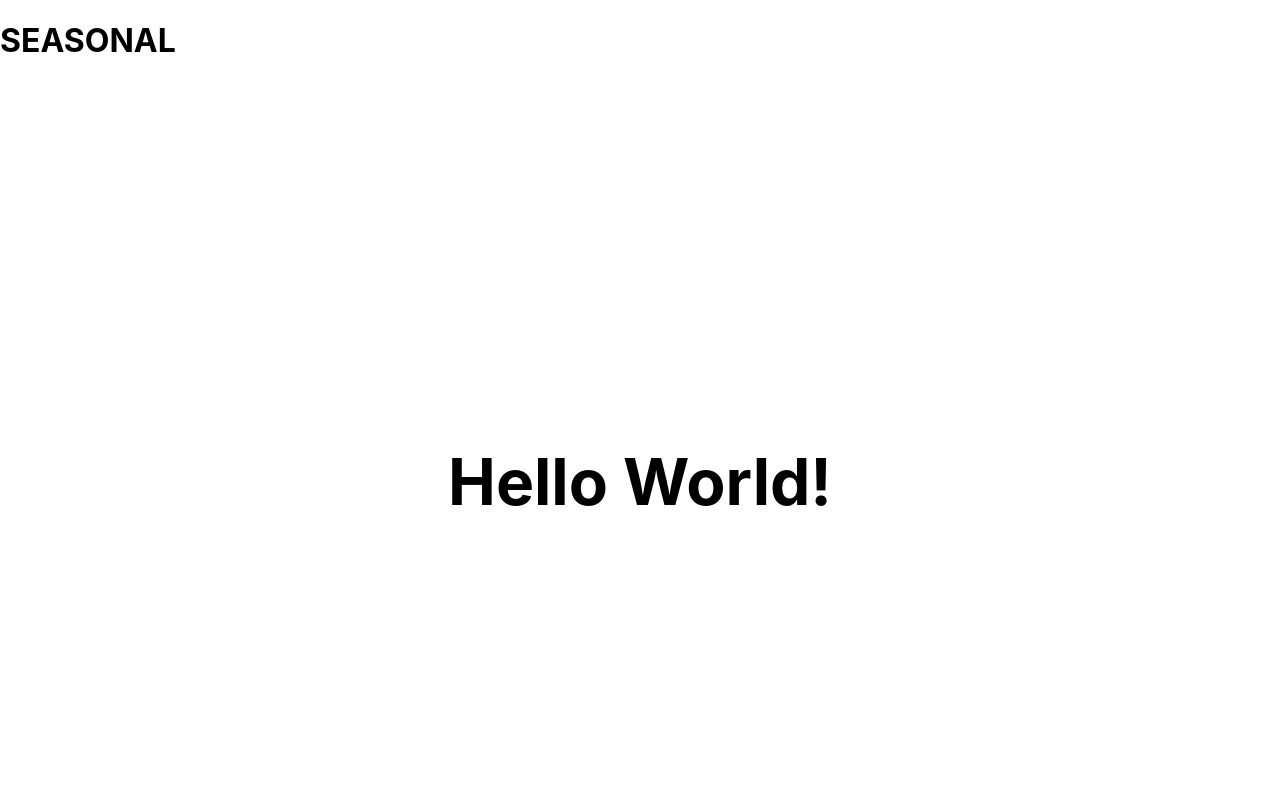
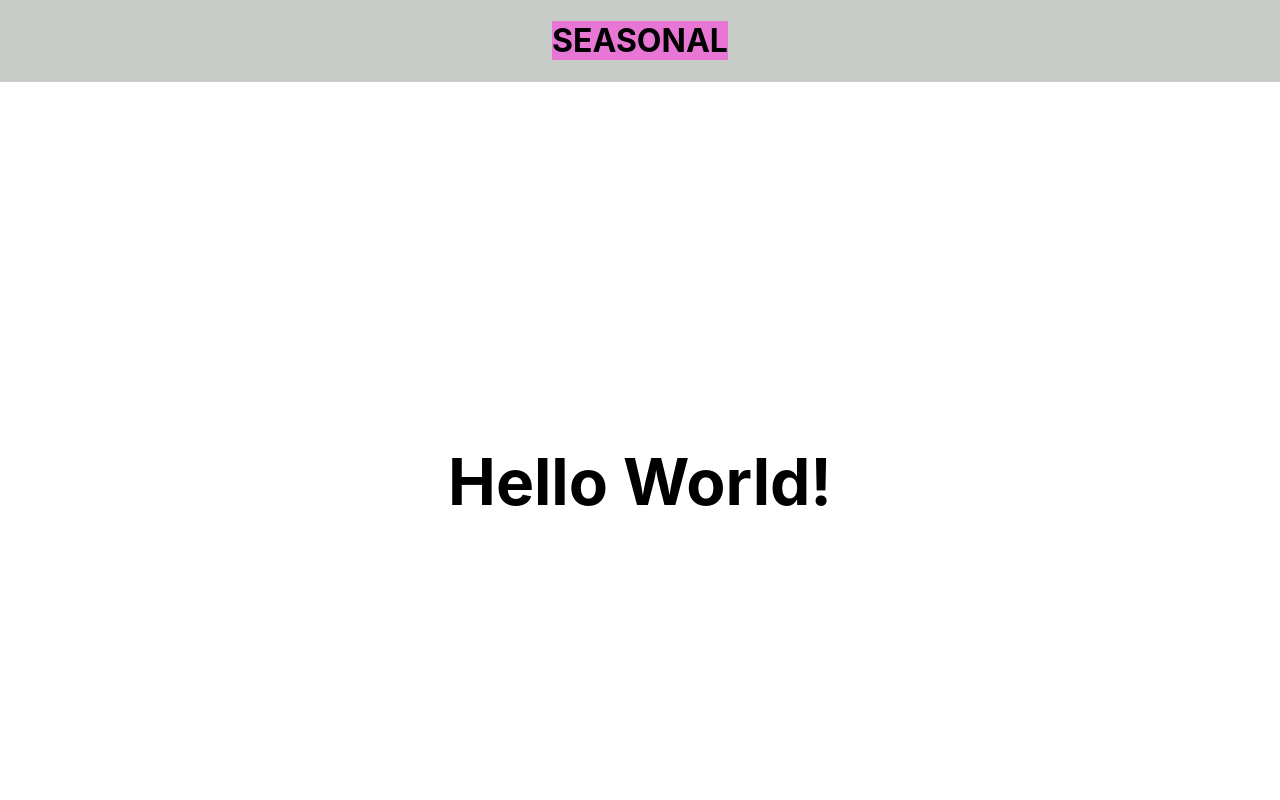
Before and after one commit to SchoolOfCode/final-project_front-end-12, a Next.js app in the folder seasonal/: page / in a window 1280 px wide. Shown: the top 800 px of the page. Built offline with nearby package versions, Linux system fonts and the light colour scheme.

Commit message:
figured the stylesheet , styles.div

```diff
--- a/seasonal/components/navbar.js
+++ b/seasonal/components/navbar.js
@@ -4,12 +4,12 @@
 // It should include an h1 with the app name
 
 import React from 'react';
-import styles from '../styles/NavBar.module.css'
+import styles from '../styles/navbar.module.css'
 
 export function NavBar() {
 
   return (
-    <div>
+    <div className={styles.div}>
       <h1>SEASONAL</h1>
       {/* burger menu */}
     </div>
--- a/seasonal/pages/index.js
+++ b/seasonal/pages/index.js
@@ -1,6 +1,7 @@
 import Head from 'next/head'
 import styles from '../styles/Home.module.css'
 import { NavBar } from '../components/navbar'
+
 
 export default function Home() {
   return (
@@ -10,7 +11,7 @@ export default function Home() {
         <meta name="description" content="Seasonal Foods" />
         <link rel="icon" href="/favicon.ico" />
       </Head>
-      <NavBar className={styles.NavBar}/>
+      <NavBar/>
       <main className={styles.main}>
         <h1 className={styles.title}>
           Hello World!
--- a/seasonal/styles/Navbar.module.css
+++ b/seasonal/styles/Navbar.module.css
@@ -1,11 +1,11 @@
 .div {
-  background: green;
+  background: rgb(200, 204, 200);
   display: flex;
   justify-content: center;
   align-items: center;
-  /* position: absolute; */
+  position: center;
 }
 
 .div h1 {
-  background: blue;
+  background-color: rgba(235, 108, 214, 0.89);
 }
```
